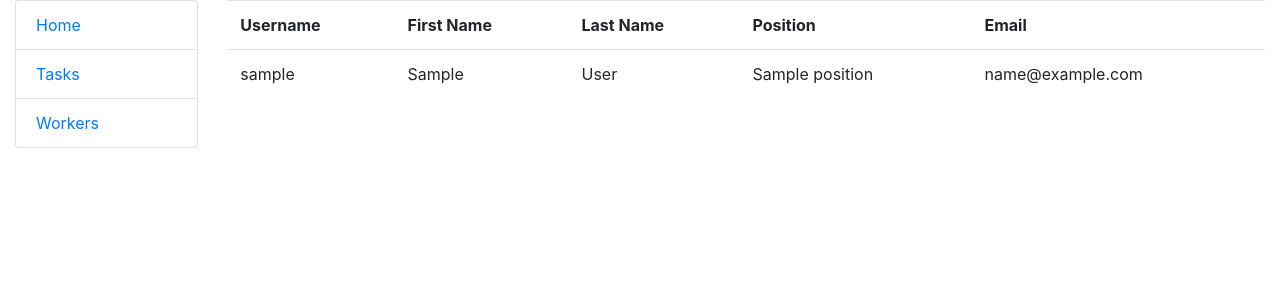
After one commit to TataKeymi/task-manager, a Django app: page /workers/ in a window 1280 px wide. The commit adds this page. Shown: the top 300 px of the page. Run offline with Django 5.2, Linux system fonts and the light colour scheme; a user stored in the database is signed in; tables that the repository leaves empty hold one stand-in row (values such as "Sample post").

Commit message:
add worker list view with template and routing

```diff
--- a/tasks/urls.py
+++ b/tasks/urls.py
@@ -1,10 +1,11 @@
 from django.urls import path
 
-from tasks.views import index, TaskListView
+from tasks.views import index, TaskListView, WorkerListView
 
 urlpatterns = [
     path("", index, name="index"),
     path("tasks/", TaskListView.as_view(), name="task-list"),
+    path("workers/", WorkerListView.as_view(), name="worker-list"),
 ]
 
 app_name = "tasks"
--- a/tasks/views.py
+++ b/tasks/views.py
@@ -27,3 +27,8 @@ def index(request: HttpRequest) -> HttpResponse:
 class TaskListView(LoginRequiredMixin, generic.ListView):
     model = Task
     paginate_by = 10
+
+
+class WorkerListView(LoginRequiredMixin, generic.ListView):
+    model = Worker
+    paginate_by = 10
--- a/templates/includes/sidebar.html
+++ b/templates/includes/sidebar.html
@@ -1,4 +1,5 @@
 <ul class="sidebar-nav list-group">
   <li class="list-group-item"><a href="{% url 'tasks:index' %}">Home</a></li>
   <li class="list-group-item"><a href="{% url 'tasks:task-list' %}">Tasks</a></li>
+  <li class="list-group-item"><a href="{% url 'tasks:worker-list' %}">Workers</a></li>
 </ul>
--- /dev/null
+++ b/templates/tasks/worker_list.html
@@ -0,0 +1,26 @@
+{% extends "base.html" %}
+
+{% block content %}
+  {% if worker_list %}
+    <table class="table">
+      <tr>
+        <th>Username</th>
+        <th>First Name</th>
+        <th>Last Name</th>
+        <th>Position</th>
+        <th>Email</th>
+      </tr>
+      {% for worker in worker_list %}
+        <tr>
+          <td>{{ worker.username }}</td>
+          <td>{{ worker.first_name }}</td>
+          <td>{{ worker.last_name }}</td>
+          <td>{{ worker.position }}</td>
+          <td>{{ worker.email }}</td>
+        </tr>
+      {% endfor %}
+    </table>
+  {% else %}
+    <p>There are no workers in task manager.</p>
+  {% endif %}
+{% endblock %}
```
